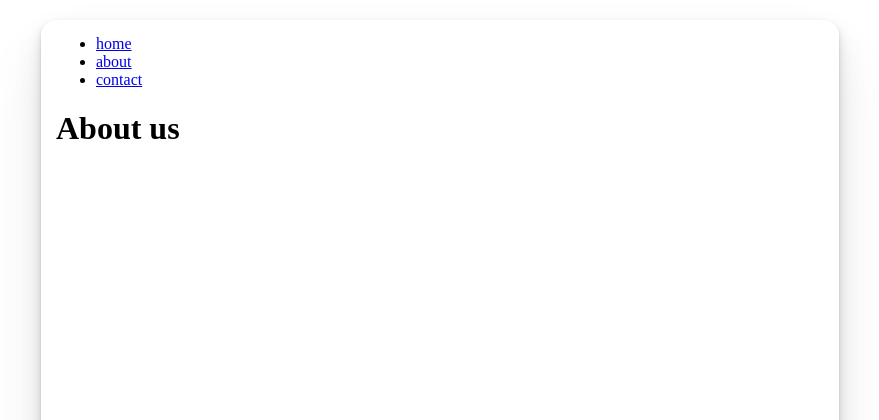
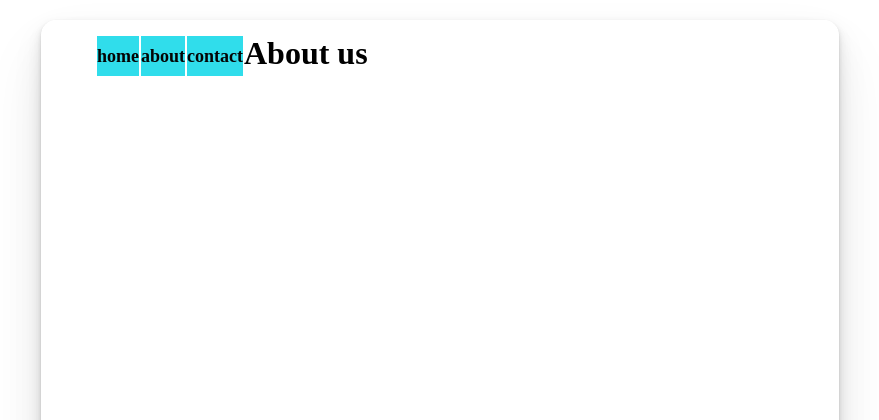
Before and after one commit to ckcool6/php-vanilla, a PHP site: page /views/about.view.php in a window 1280 px wide. Shown: the top 420 px of the page, without its empty margins (200-1079 px from the left). Run offline with PHP 8.4, Linux system fonts and the light colour scheme.

Commit message:
change style

```diff
--- a/views/partials/head.php
+++ b/views/partials/head.php
@@ -1,10 +1,10 @@
 <html lang="en">
 
 <head>
-    <meta charset="UTF-8">
-    <meta name="viewport" content="width=device-width, initial-scale=1.0">
-    <title>test</title>
-    <style>
+	<meta charset="UTF-8">
+	<meta name="viewport" content="width=device-width, initial-scale=1.0">
+	<title>test</title>
+	<style>
 		body {
 			width: 60%;
 			margin: 20px auto;
@@ -12,8 +12,40 @@
 			border-radius: 15px;
 			box-shadow: rgba(0, 0, 0, 0.07) 0 1px 2px, rgba(0, 0, 0, 0.07) 0 2px 4px, rgba(0, 0, 0, 0.07) 0 4px 8px, rgba(0, 0, 0, 0.07) 0 8px 16px, rgba(0, 0, 0, 0.07) 0 16px 32px, rgba(0, 0, 0, 0.07) 0 32px 64px;
 		}
+
+		#nav {
+			font-size: 18px;
+			font-weight: bold;
+		}
+
+		#nav li {
+			text-decoration: none;
+			/*去掉前面的圆点*/
+			list-style: none;
+			float: left;
+			border: 1px solid #FFFFFF;
+			background-color: #30DDEB;
+		}
+
+		#nav li a{
+			color:#040404;
+			text-decoration: none;//去掉a的下划线样式
+			margin:0px;
+			height:40px;
+			line-height:40px;
+			text-align:center;
+		}
+
+		#nav li a:hover{
+			background-color: #FCFCFC;//鼠标经过事件
+		}
+
+		.submit {
+			padding-left: 25px;
+		}
+
 	</style>
 </head>
 
 <body>
-    <?php require 'nav.php'; ?>
+	<?php require 'nav.php'; ?>
--- a/views/partials/nav.php
+++ b/views/partials/nav.php
@@ -1,5 +1,5 @@
 <nav>
-    <ul>
+    <ul id="nav">
         <li><a href="/test">home</a></li>
         <li><a href="/test/about">about</a></li>
         <li><a href="/test/contact">contact</a></li>
```
Also changed, not shown: views/index.view.php (+12 -9 lines).
